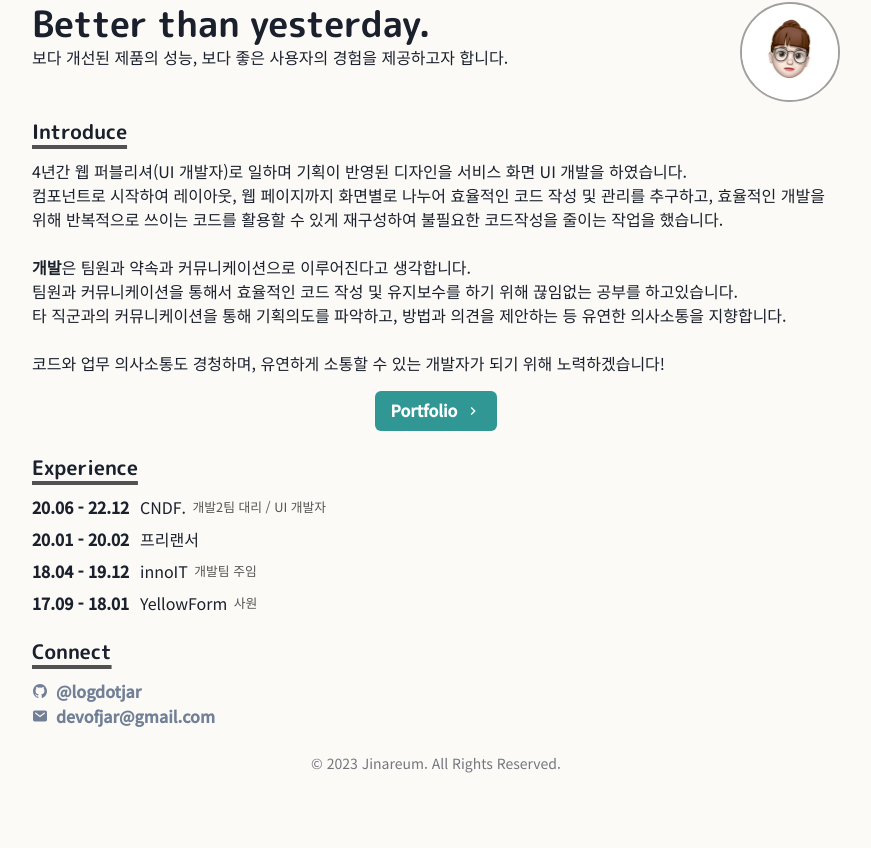
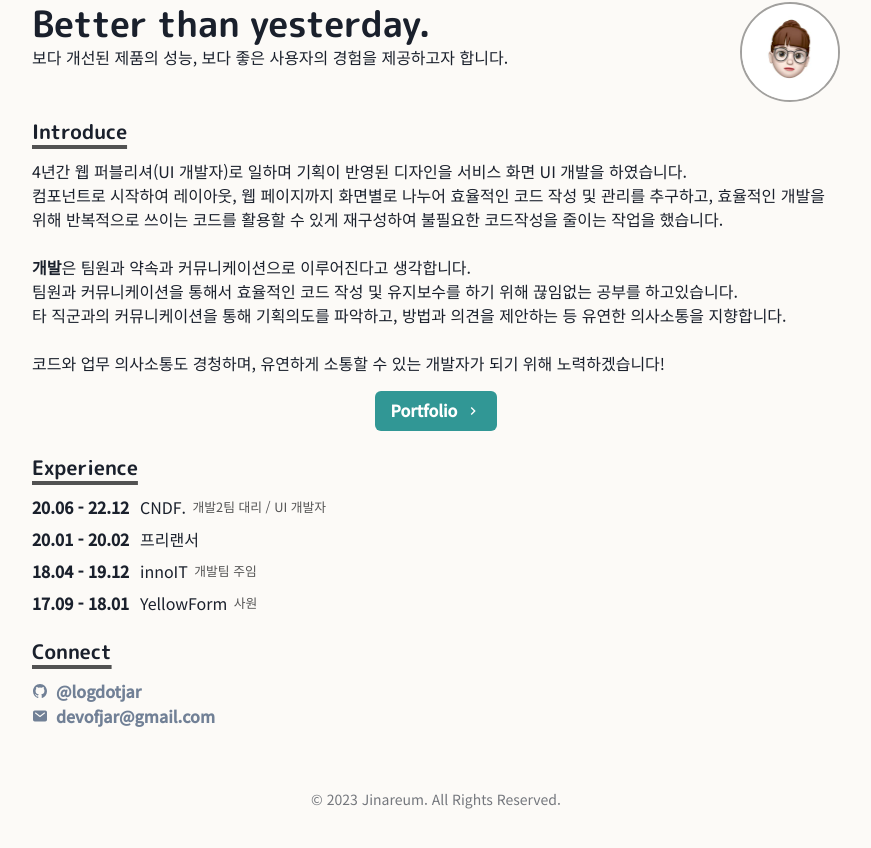
Before and after one commit to logdotjar/new-portfolio, a Next.js app: page / in a window 1280 px wide. Shown: the part 182-1030 px from the top of the page, without its empty margins (204-1075 px from the left). Before the commit the page ends 988 px from the top, so only its background shows below. Built offline with nearby package versions, Linux system fonts and the light colour scheme.

Commit message:
style : footer style 여백 추가

```diff
--- a/components/footer.js
+++ b/components/footer.js
@@ -2,7 +2,7 @@ import { Box } from '@chakra-ui/react'
 
 const Footer = () => {
   return (
-    <Box align="center" opacity={0.6} fontSize="sm">
+    <Box marginTop="50px" padding="10px 0" align="center" opacity={0.6} fontSize="sm">
       &copy; {new Date().getFullYear()} Jinareum. All Rights Reserved.
     </Box>
   )
```
